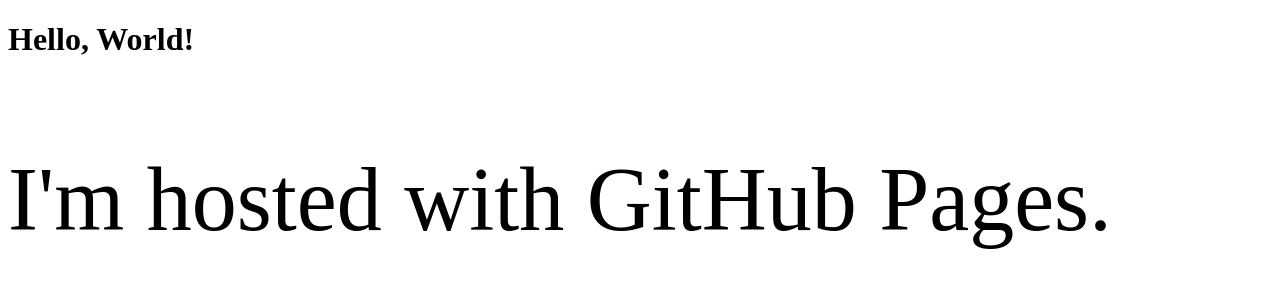
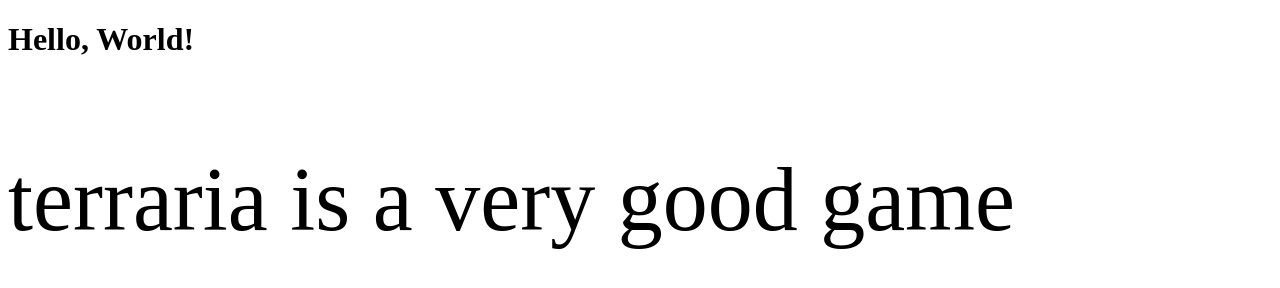
Before and after one commit to lukehtml/testwebsite, a plain HTML site: page index.html in a window 1280 px wide. Drawn offline with Linux system fonts and the light colour scheme.

Commit message:
Update index.html
teraria

```diff
--- a/index.html
+++ b/index.html
@@ -2,7 +2,7 @@
 <html>
     <body>
         <h1>Hello, World!</h1>
-        <p>I'm hosted with GitHub Pages.</p>
+        <p>terraria is a very good game</p>
     </body>
 </html>
 <link rel="stylesheet" href="styles.css">
```
